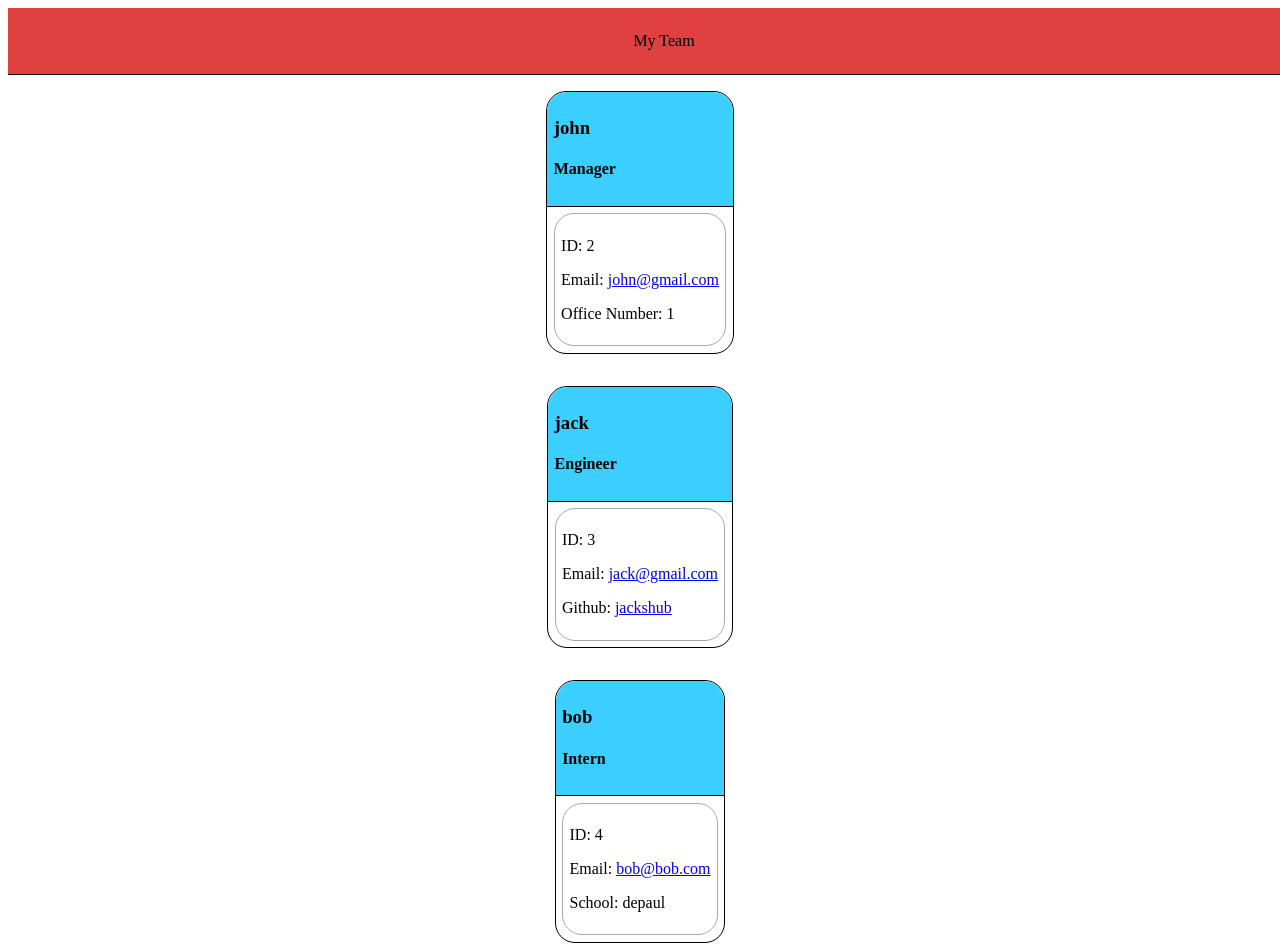
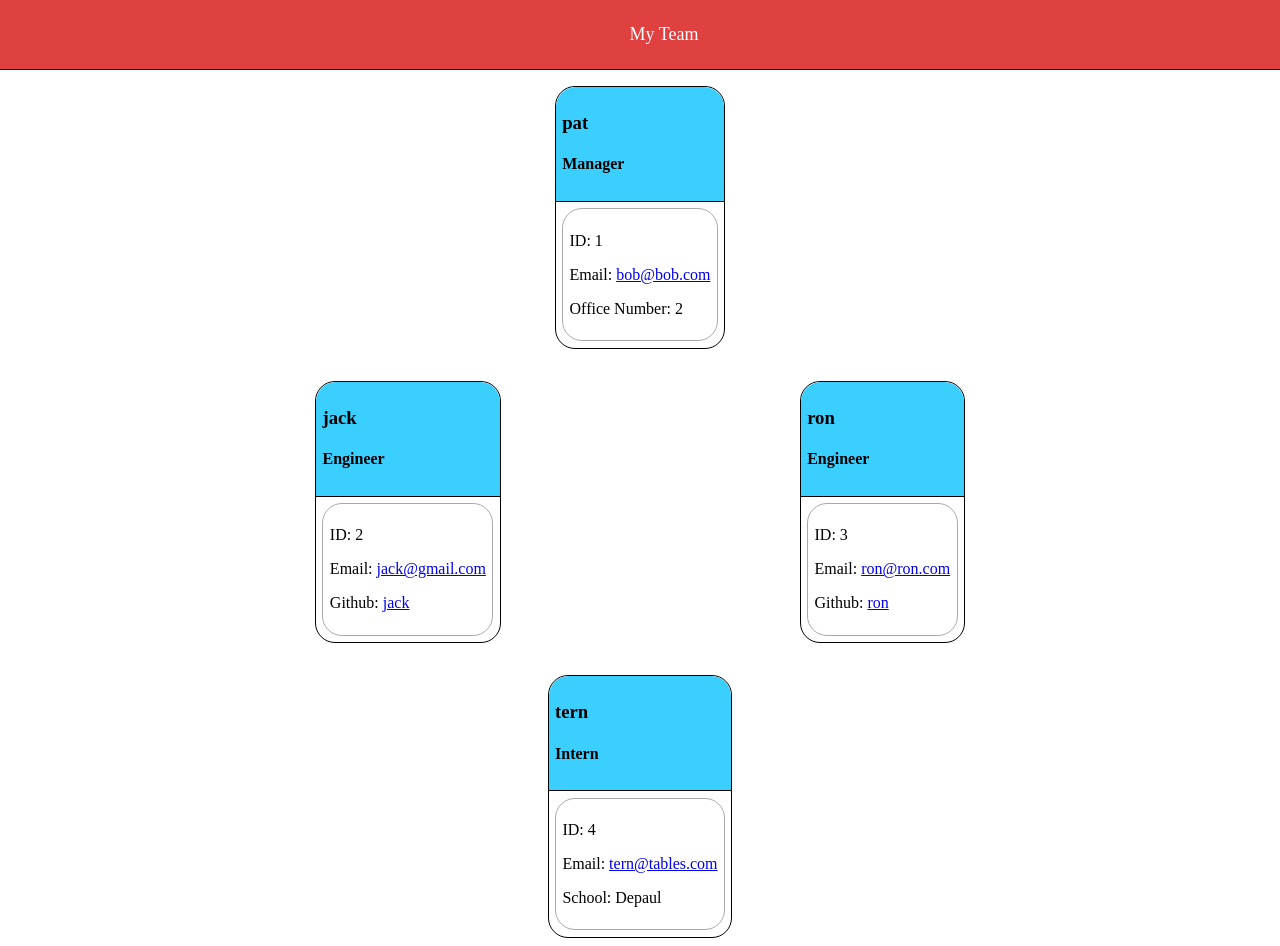
Before and after one commit to holbrookb23/teamBuilder, a website: page team.html in a window 1280 px wide. Shown: the top 946 px of the page. Drawn offline with Linux system fonts and the light colour scheme.

Commit message:
extra extra

```diff
--- a/team.html
+++ b/team.html
@@ -7,20 +7,20 @@
         <link rel="stylesheet" href="./dist/style.css">
         <title>Team Builder</title>
     </head>
-    <body>
+    <body class="m-0">
         <header class="header">My Team</header>
 
         <main>
             <div class="cont">
     <div class="card">
         <div class="title">
-            <h3>john</h3>
+            <h3>pat</h3>
             <h4>Manager</h4>
         </div>
         <div class="det">
-            <p>ID: 2</p>
-            <p>Email: <span><a href="john@gmail.com" target="_blank">john@gmail.com</a></span></p>
-            <p>Office Number: 1</p>
+            <p>ID: 1</p>
+            <p>Email: <span><a href="bob@bob.com" target="_blank">bob@bob.com</a></span></p>
+            <p>Office Number: 2</p>
         </div>
     </div>
     </div>
@@ -31,22 +31,34 @@
             <h4>Engineer</h4>
         </div>
         <div class="det">
+            <p>ID: 2</p>
+            <p>Email: <span><a href="jack@gmail.com" target="_blank">jack@gmail.com</a></span></p>
+            <p>Github: <a href="https://github.com/jack" target="_blank">jack</a></p>
+        </div>
+    </div>
+
+    <div class="card">
+        <div class="title">
+            <h3>ron</h3>
+            <h4>Engineer</h4>
+        </div>
+        <div class="det">
             <p>ID: 3</p>
-            <p>Email: <span><a href="jack@gmail.com" target="_blank">jack@gmail.com</a></span></p>
-            <p>Github: <a href="https://github.com/jackshub" target="_blank">jackshub</a></p>
+            <p>Email: <span><a href="ron@ron.com" target="_blank">ron@ron.com</a></span></p>
+            <p>Github: <a href="https://github.com/ron" target="_blank">ron</a></p>
         </div>
     </div>
     </div>
             <div class="cont">
     <div class="card">
         <div class="title">
-            <h3>bob</h3>
+            <h3>tern</h3>
             <h4>Intern</h4>
         </div>
         <div class="det">
             <p>ID: 4</p>
-            <p>Email: <span><a href="bob@bob.com" target="_blank">bob@bob.com</a></span></p>
-            <p>School: depaul</p>
+            <p>Email: <span><a href="tern@tables.com" target="_blank">tern@tables.com</a></span></p>
+            <p>School: Depaul</p>
         </div>
     </div>
     </div>
```
Also changed, not shown: dist/style.css.
